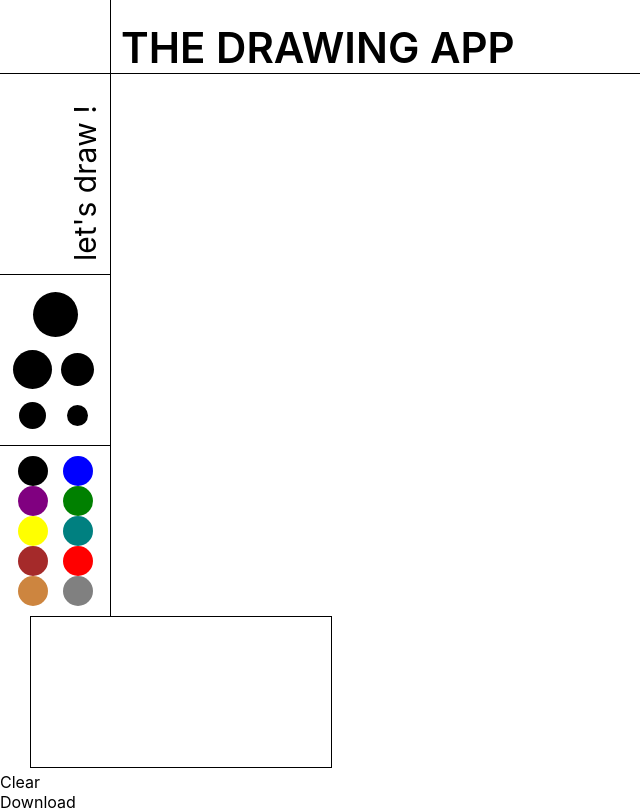
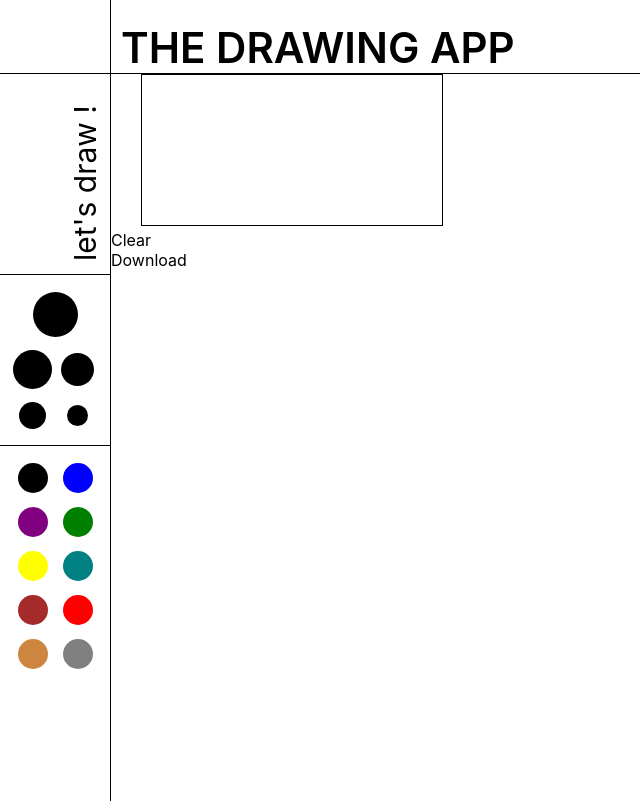
Before and after one commit to dancema21/drawing-app, a React (Create React App) app: page / in a window 1280 px wide. Shown: the whole page, without its empty margins (0-640 px from the left). Built offline with nearby package versions, Linux system fonts and the light colour scheme.

Commit message:
css sidebar done

```diff
--- a/src/components/ChangeableCanvas.js
+++ b/src/components/ChangeableCanvas.js
@@ -8,7 +8,7 @@ const ChangeableCanvas = () => {
   const [color, setColor] = useState("black");
 
   return (
-    <div>
+    <div style={{display: "flex"}}>
       <ParametersBar size={size} setSize={setSize} setColor={setColor} />
       <Canvas size={size} color={color} />
     </div>
--- a/src/components/CustomCursor.js
+++ b/src/components/CustomCursor.js
@@ -11,10 +11,10 @@ const CustomCursor = React.forwardRef((props, ref) => {
     <div
       style={{
         position: "absolute",
-        height: `${7 + size}px`,
-        width: `${7 + size}px`,
+        height: `${9 + size}px`,
+        width: `${9 + size}px`,
         backgroundColor: `${color}`,
-        borderRadius: "3px",
+        borderRadius: "50%",
         cursor: "none",
         transition: "width 2s, height 2s, background-color 2s, transform 2s",
         left: `${rect.left + position.x}px`,
--- a/src/components/ParametersBar.css
+++ b/src/components/ParametersBar.css
@@ -1,6 +1,7 @@
 .parameters-bar {
   width: 110px;
   border-right: black solid 1px;
+  min-height: calc(100vh - 73px);
 }
 
 .parameter-text {
@@ -19,9 +20,16 @@ span {
 }
 
 .grid {
-  height: 150px;
   display: grid;
   grid-template-columns: repeat(2, 1fr);
   padding: 10px;
   border-top: black solid 1px;
 }
+
+.grid-size {
+  height: 150px;
+}
+
+.grid-color {
+  height: 220px;
+}
--- a/src/components/ParametersBar.js
+++ b/src/components/ParametersBar.js
@@ -23,7 +23,7 @@ const ParametersBar = (props) => {
         <span>let's draw !</span>
       </div>
 
-      <div className="grid">
+      <div className="grid grid-size">
         {[10, 8, 6, 4, 2].map((e) => {
           const style =
             e === 10
@@ -47,7 +47,7 @@ const ParametersBar = (props) => {
         })}
       </div>
 
-      <div className="grid">
+      <div className="grid grid-color">
         {COLORS.map((color) => {
           return (
             <div
```
